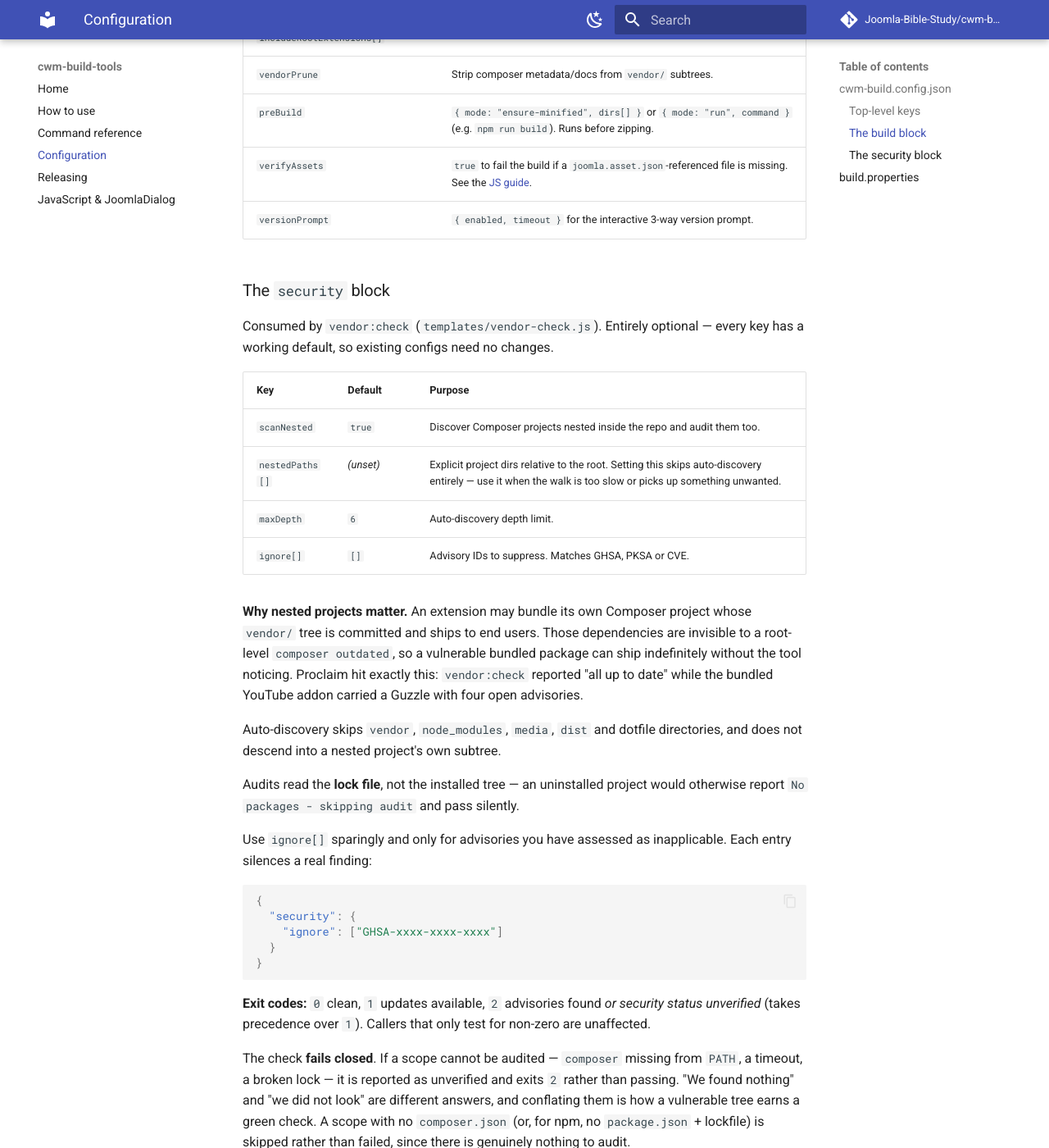
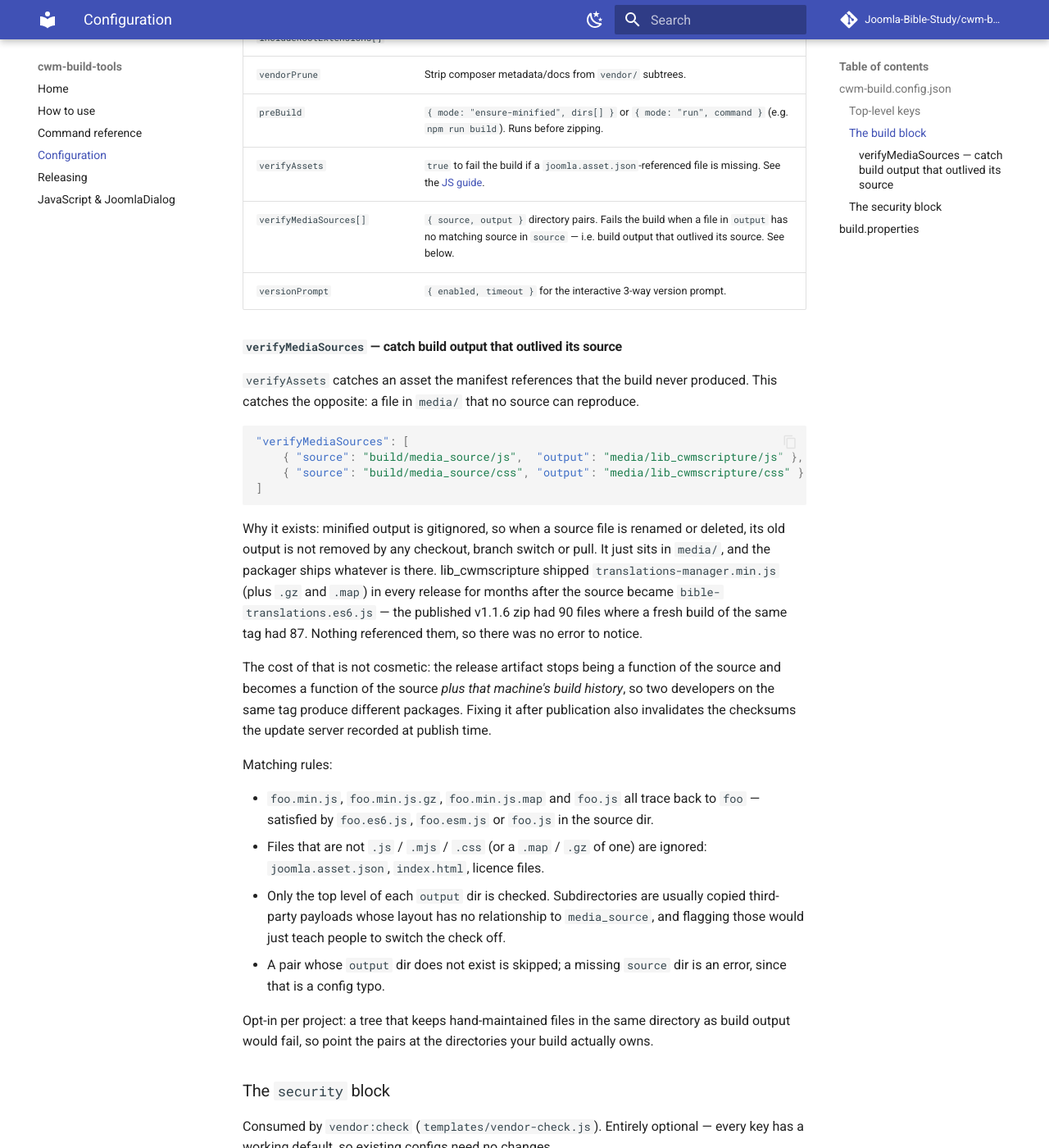
Before and after one commit to Joomla-Bible-Study/cwm-build-tools, an MkDocs documentation site: the page built from docs/configuration.md, in a window 1280 px wide and 1400 px high, scrolled down 2026 px. Shown: the whole window at 82% size. Built offline with MkDocs 1.6.1 and Material for MkDocs 9.7.7, drawn with Linux system fonts in a browser that asks for light colours; comment, search, counter and statistics services are not loaded.

Commit message:
feat(build): fail the build when media output has no source (#61)
The published lib_cwmscripture 1.1.6 zip carried three files no build could
reproduce — translations-manager.min.js and its .gz and .map — output of a
source renamed to bible-translations.es6.js months earlier. Minified output is
gitignored, so no checkout, branch switch or pull removed it; it sat in media/
and the packager shipped whatever was there. 90 files published where a fresh
build of the same tag produced 87.

Nothing referenced them, so there was nothing to notice: no error, no
missing-asset warning. It surfaced only by comparing the published asset against
a build from a different checkout.

The harm is not the dead bytes. The release artifact stops being a function of
the source and becomes a function of the source plus that machine's build
history — two developers on the same tag produce different packages, and the
library bundled inside pkg_proclaim differed from the published library of the
same version. Correcting it after publication also invalidates the checksums the
update server recorded at publish time, so the ARS item needs patching too or
the update fails integrity checking.

build.verifyMediaSources takes {source, output} directory pairs and fails the
build listing every orphan. Opt-in, because a project that keeps hand-maintained
files beside build output would fail — point it at the directories the build
owns.

Matching accepts every derived form (.min, .map, .gz, and .es6/.esm sources),
ignores files that are not build products (joomla.asset.json, index.html,
licences), and checks only the top level of each output dir: subdirectories are
usually copied third-party payloads whose layout has no relationship to
media_source, and flagging those would teach people to switch the check off. A
missing output dir is skipped; a missing source dir is an error, since that is a
config typo rather than a state a build can be in.

Refs Joomla-Bible-Study/lib_cwmscripture#25


Claude-Session: https://claude.ai/code/session_01Ti98Cc63bmWcXva2G4GdNq

Co-authored-by: Claude Opus 5 (1M context) <noreply@anthropic.com>

````diff
--- a/docs/configuration.md
+++ b/docs/configuration.md
@@ -51,7 +51,51 @@ Consumed by `cwm-build` / `cwm-package`.
 | `vendorPrune` | Strip composer metadata/docs from `vendor/` subtrees. |
 | `preBuild` | `{ mode: "ensure-minified", dirs[] }` or `{ mode: "run", command }` (e.g. `npm run build`). Runs before zipping. |
 | `verifyAssets` | `true` to fail the build if a `joomla.asset.json`-referenced file is missing. See the [JS guide](javascript-and-joomladialog.md#72-buildverifyassets-fail-loudly-if-an-asset-didnt-build). |
+| `verifyMediaSources[]` | `{ source, output }` directory pairs. Fails the build when a file in `output` has no matching source in `source` — i.e. build output that outlived its source. See below. |
 | `versionPrompt` | `{ enabled, timeout }` for the interactive 3-way version prompt. |
+
+#### `verifyMediaSources` — catch build output that outlived its source
+
+`verifyAssets` catches an asset the manifest references that the build never
+produced. This catches the opposite: a file in `media/` that no source can
+reproduce.
+
+```json
+"verifyMediaSources": [
+    { "source": "build/media_source/js",  "output": "media/lib_cwmscripture/js" },
+    { "source": "build/media_source/css", "output": "media/lib_cwmscripture/css" }
+]
+```
+
+Why it exists: minified output is gitignored, so when a source file is renamed or
+deleted, its old output is not removed by any checkout, branch switch or pull. It
+just sits in `media/`, and the packager ships whatever is there. lib_cwmscripture
+shipped `translations-manager.min.js` (plus `.gz` and `.map`) in every release for
+months after the source became `bible-translations.es6.js` — the published v1.1.6
+zip had 90 files where a fresh build of the same tag had 87. Nothing referenced
+them, so there was no error to notice.
+
+The cost of that is not cosmetic: the release artifact stops being a function of
+the source and becomes a function of the source *plus that machine's build
+history*, so two developers on the same tag produce different packages. Fixing it
+after publication also invalidates the checksums the update server recorded at
+publish time.
+
+Matching rules:
+
+- `foo.min.js`, `foo.min.js.gz`, `foo.min.js.map` and `foo.js` all trace back to
+  `foo` — satisfied by `foo.es6.js`, `foo.esm.js` or `foo.js` in the source dir.
+- Files that are not `.js` / `.mjs` / `.css` (or a `.map` / `.gz` of one) are
+  ignored: `joomla.asset.json`, `index.html`, licence files.
+- Only the top level of each `output` dir is checked. Subdirectories are usually
+  copied third-party payloads whose layout has no relationship to `media_source`,
+  and flagging those would just teach people to switch the check off.
+- A pair whose `output` dir does not exist is skipped; a missing `source` dir is
+  an error, since that is a config typo.
+
+Opt-in per project: a tree that keeps hand-maintained files in the same directory
+as build output would fail, so point the pairs at the directories your build
+actually owns.
 
 ### The `security` block
 
````
Also changed, not shown: CHANGELOG.md (+29 -0 lines), 3 other files.
